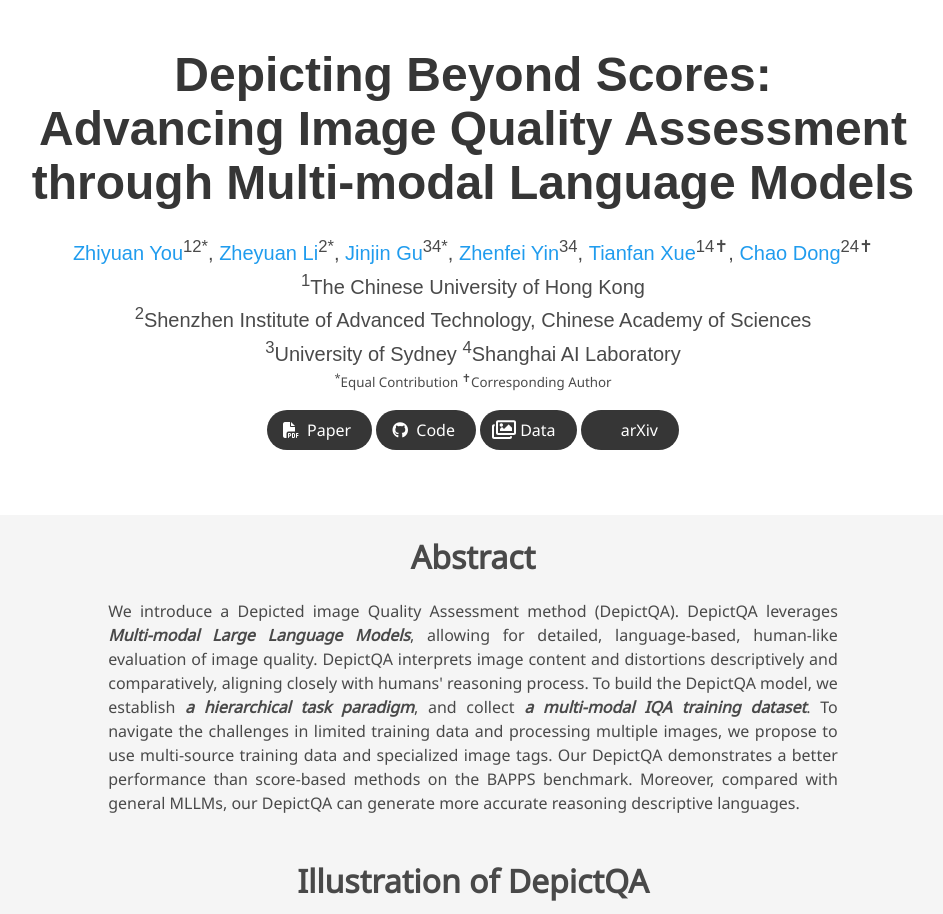
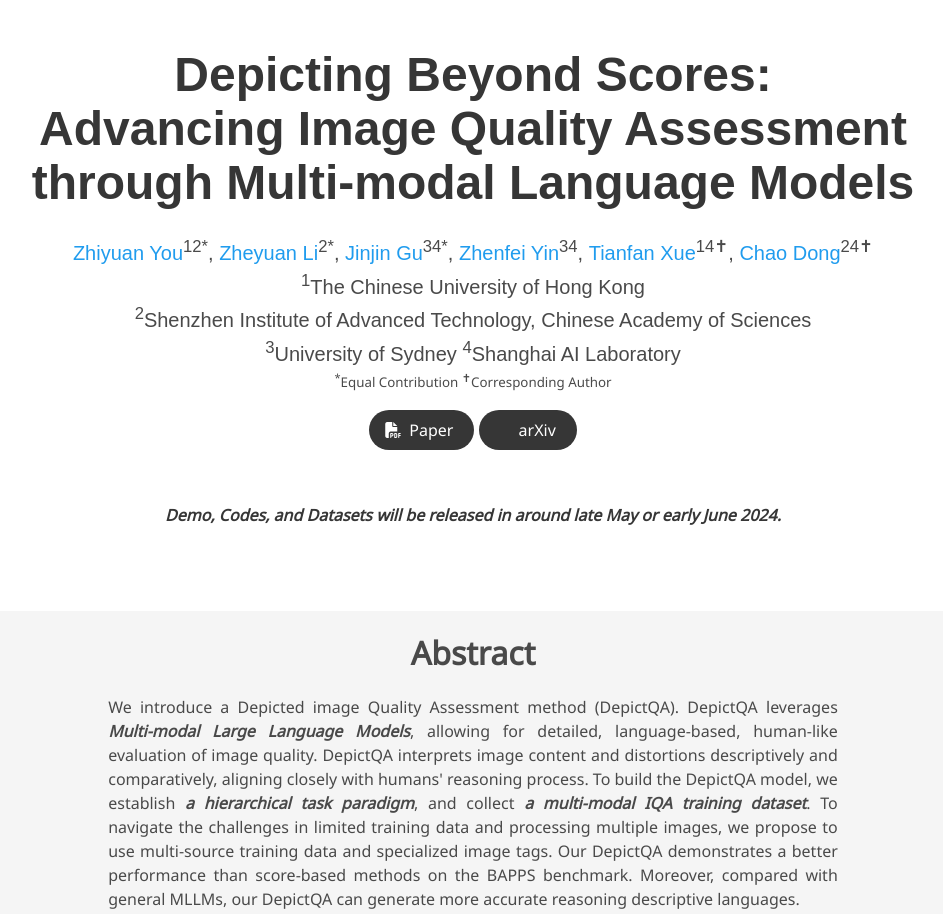
Before and after one commit to DepictQA/depictqa.github.io, a plain HTML site: page index.html in a window 1280 px wide. Shown: the top 914 px of the page, without its empty margins (167-1110 px from the left). Drawn offline with nearby package versions, Linux system fonts and the light colour scheme; some icons are missing; a web font is replaced by a local one.

Commit message:
add release time

```diff
--- a/index.html
+++ b/index.html
@@ -81,7 +81,7 @@
             </div>
 
             <span class="eql-cntrb"><sup>*</sup>Equal Contribution <sup>&#10013</sup>Corresponding
-              Author</span></span>
+              Author</span>
 
             <div class="column has-text-centered">
               <div class="publication-links">
@@ -98,7 +98,7 @@
                 </span>
 
                 <!-- Github link -->
-                <span class="link-block">
+                <!-- <span class="link-block">
                   <a href="https://github.com/YOUR REPO HERE" target="_blank"
                     class="external-link button is-normal is-rounded is-dark">
                     <span class="icon">
@@ -106,9 +106,9 @@
                     </span>
                     <span>Code</span>
                   </a>
-                </span>
+                </span> -->
 
-                <span class="link-block">
+                <!-- <span class="link-block">
                   <a href="https://github.com/YOUR REPO HERE" target="_blank"
                     class="external-link button is-normal is-rounded is-dark">
                     <span class="icon">
@@ -122,7 +122,7 @@
                     </span>
                     <span>Data</span>
                   </a>
-                </span>
+                </span> -->
 
                 <!-- ArXiv abstract Link -->
                 <span class="link-block">
@@ -134,6 +134,14 @@
                     <span>arXiv</span>
                   </a>
                 </span>
+              </div>
+            </div>
+            <div class="hero-body">
+              <div class="columns is-centered has-text-centered">
+                <p>
+                  <strong><em>Demo, Codes, and Datasets will be released in around late May or early June
+                      2024.</em></strong>
+                </p>
               </div>
             </div>
           </div>
```
